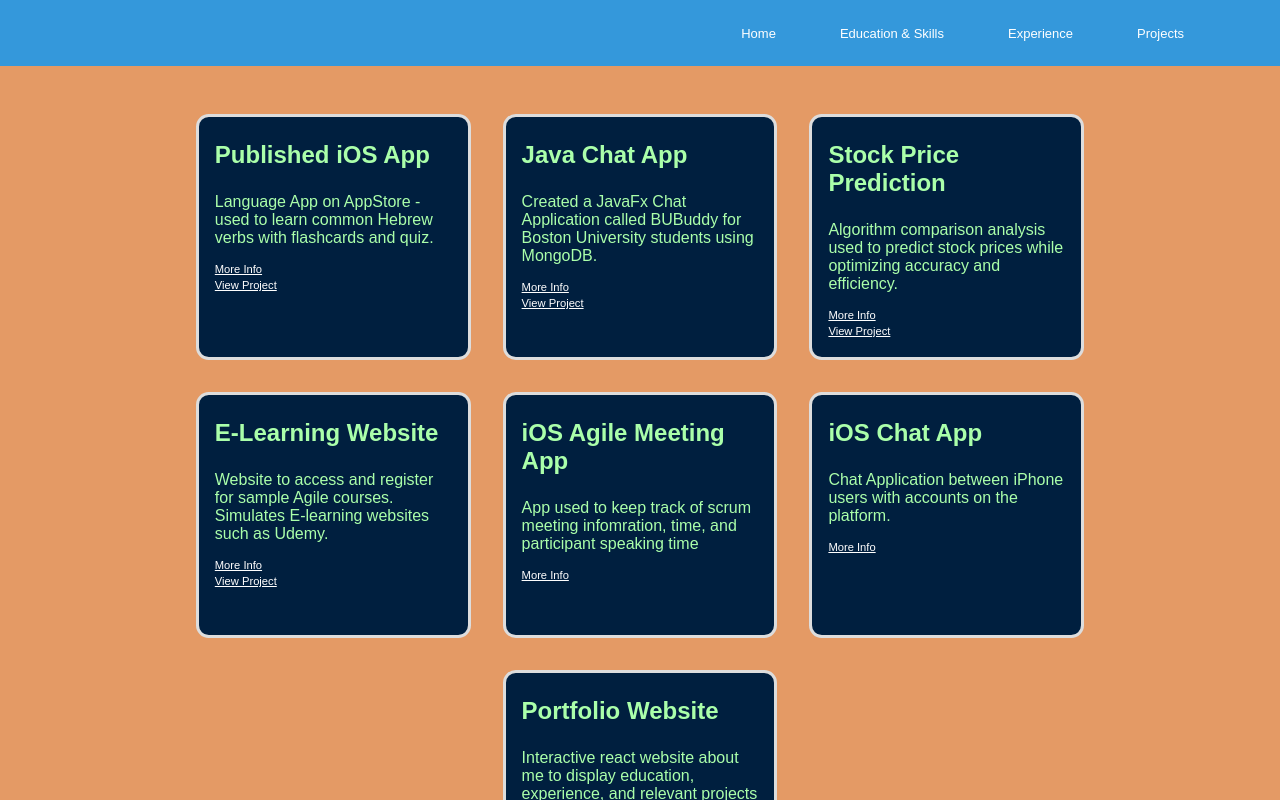
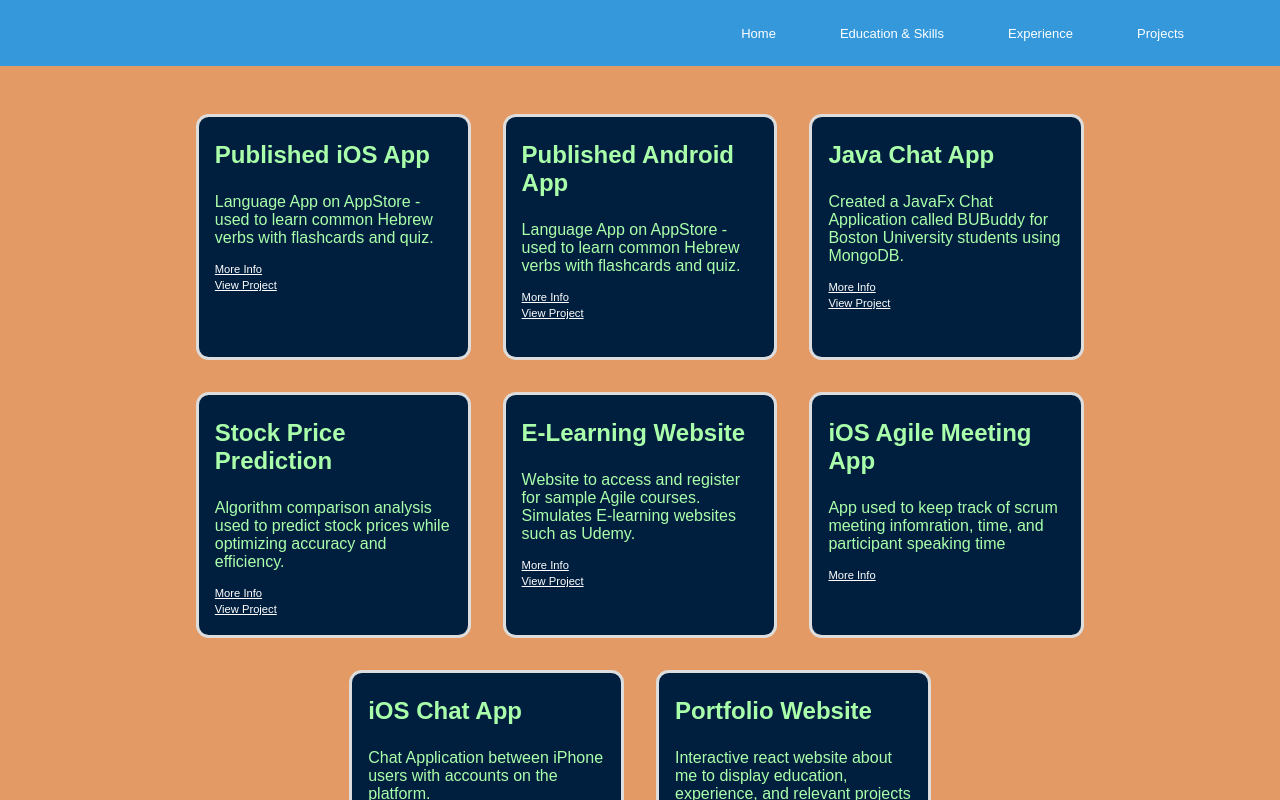
Before and after one commit to ed239/portfolio, a React (Create React App) app: page /projects2 in a window 1280 px wide. Shown: the top 800 px of the page. Built offline with nearby package versions, Linux system fonts and the light colour scheme.

Commit message:
new projects

```diff
--- a/src/ProjectsT.js
+++ b/src/ProjectsT.js
@@ -7,7 +7,14 @@ const projects2 = [
       description: 'Language App on AppStore - used to learn common Hebrew verbs with flashcards and quiz. ',
       details: 'Published swift application on Apple AppStore with over 100 most common Hebrew verbs. Each verb displays all conjugations and gives the user the ability to learn using flashcards and a written quiz option.',
       key:'Key Technologies: Swift, User Default Data, Data Persistency, Data Encoding and Decoding' ,
-      link: 'https://learnhebrewverbs.onrender.com',
+      link: 'https://langsonthego.onrender.com',
+    },
+    {
+      title: 'Published Android App',
+      description: 'Language App on AppStore - used to learn common Hebrew verbs with flashcards and quiz. ',
+      details: 'Published kotlin application on Google Play Store with over 100 most common Hebrew verbs. Each verb displays all conjugations and gives the user the ability to learn using flashcards and a written quiz option.',
+      key:'Kotlin, Shared Preferences, Local Storage' ,
+      link: 'https://langsonthego.onrender.com',
     },
     {
       title: 'Java Chat App',
```
